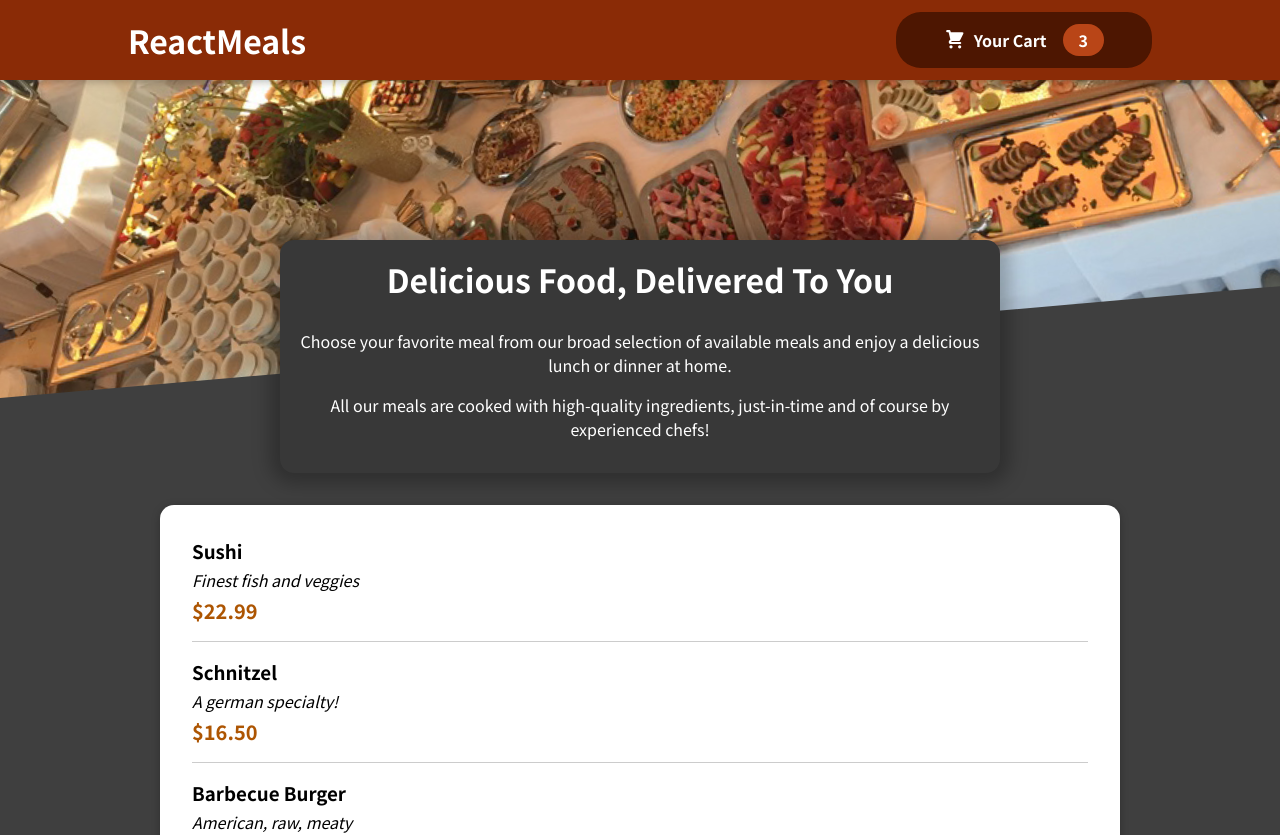
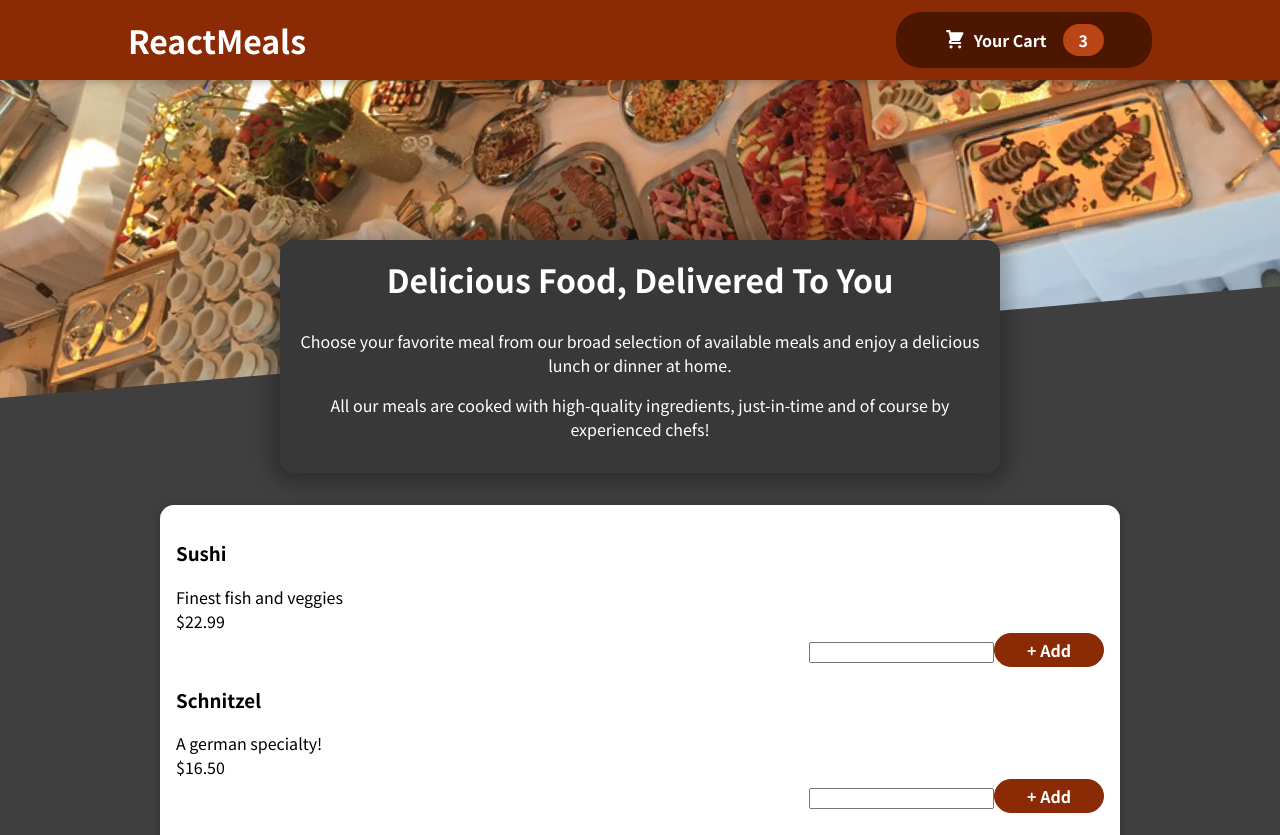
Before and after one commit to SuchithG/react-food-order-app, a React (Create React App) app: page / in a window 1280 px wide. Shown: the top 835 px of the page. Built offline with nearby package versions, Linux system fonts and the light colour scheme.

Commit message:
feat: :art: Added Add meal form component

```diff
--- a/src/components/Meals/MealItem/MealItem.js
+++ b/src/components/Meals/MealItem/MealItem.js
@@ -1,6 +1,7 @@
 import React from 'react';
 
-import classes from "./MealItem.module.css";
+import MealItemForm from "./MealItemForm";
+import classes from "./MealItemForm.module.css";
 
 const MealItem = (props) => {
 
@@ -12,7 +13,9 @@
             <div className={classes.description}>{props.description}</div>
             <div className={classes.price}>{price}</div>
         </div>
-        <div></div>
+        <div>
+            <MealItemForm />
+        </div>
     </li>
   )
 }
--- /dev/null
+++ b/src/components/Meals/MealItem/MealItemForm.js
@@ -0,0 +1,14 @@
+import React from "react";
+
+import classes from "./MealItemForm.module.css";
+
+const MealItemForm = (props) => {
+  return (
+    <form className={classes.form}>
+      <input />
+      <button> + Add</button>
+    </form>
+  );
+};
+
+export default MealItemForm;
--- /dev/null
+++ b/src/components/Meals/MealItem/MealItemForm.module.css
@@ -0,0 +1,20 @@
+.form {
+    text-align: right;
+  }
+
+  .form button {
+    font: inherit;
+    cursor: pointer;
+    background-color: #8a2b06;
+    border: 1px solid #8a2b06;
+    color: white;
+    padding: 0.25rem 2rem;
+    border-radius: 20px;
+    font-weight: bold;
+  }
+
+  .form button:hover,
+  .form button:active {
+    background-color: #641e03;
+    border-color: #641e03;
+  }
```
